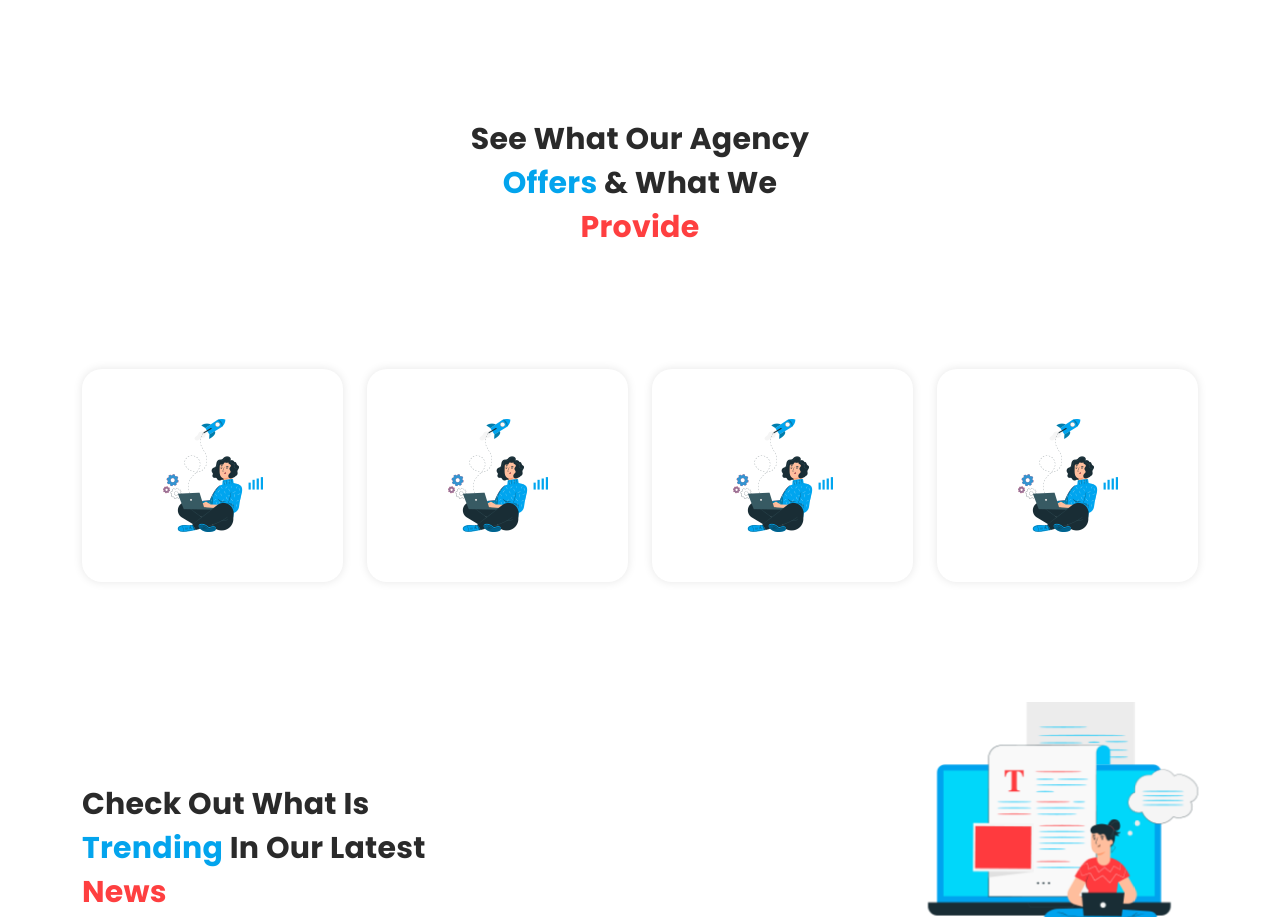
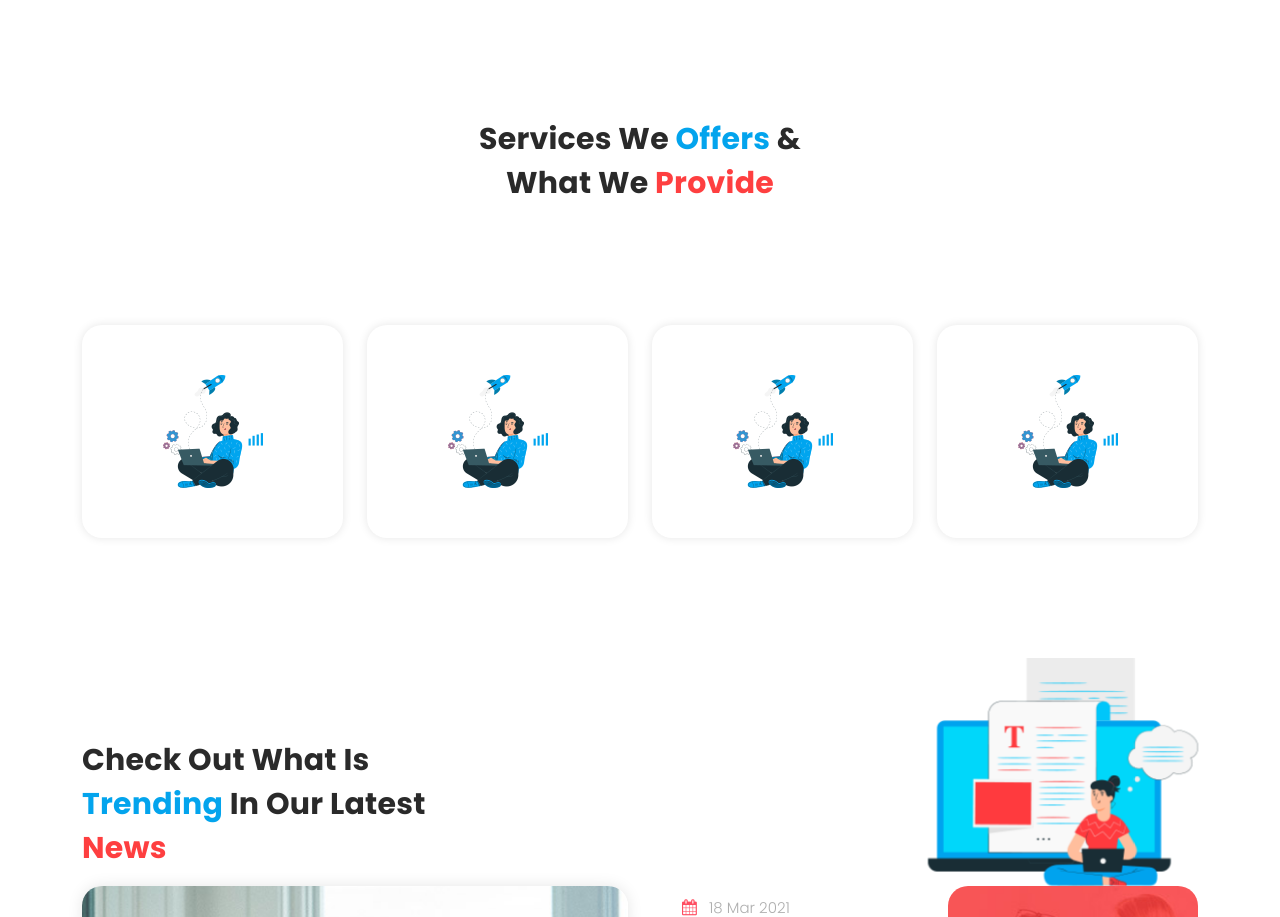
Before and after one commit to Luckimation/space-studio, a plain HTML site: page index.html in a window 1280 px wide. Shown: the part 2240-3157 px from the top of the page. Drawn offline with Linux system fonts and the light colour scheme.

Commit message:
Update index.html

```diff
--- a/index.html
+++ b/index.html
@@ -218,7 +218,7 @@ https://templatemo.com/tm-562-space-dynamic
       <div class="row">
         <div class="col-lg-6 offset-lg-3">
           <div class="section-heading  wow bounceIn" data-wow-duration="1s" data-wow-delay="0.2s">
-            <h2>See What Our Agency <em>Offers</em> &amp; What We <span>Provide</span></h2>
+            <h2>Services We <em>Offers</em> &amp; What We <span>Provide</span></h2>
           </div>
         </div>
       </div>
```
